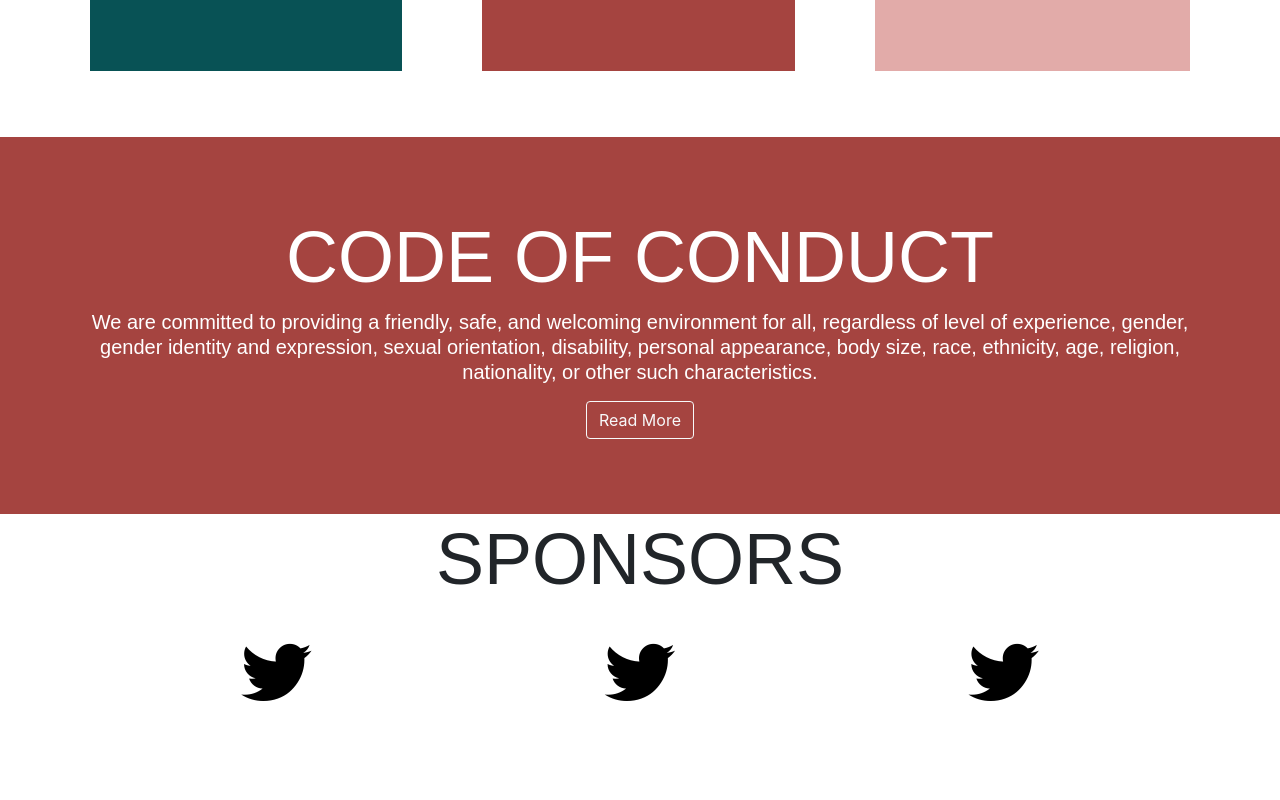
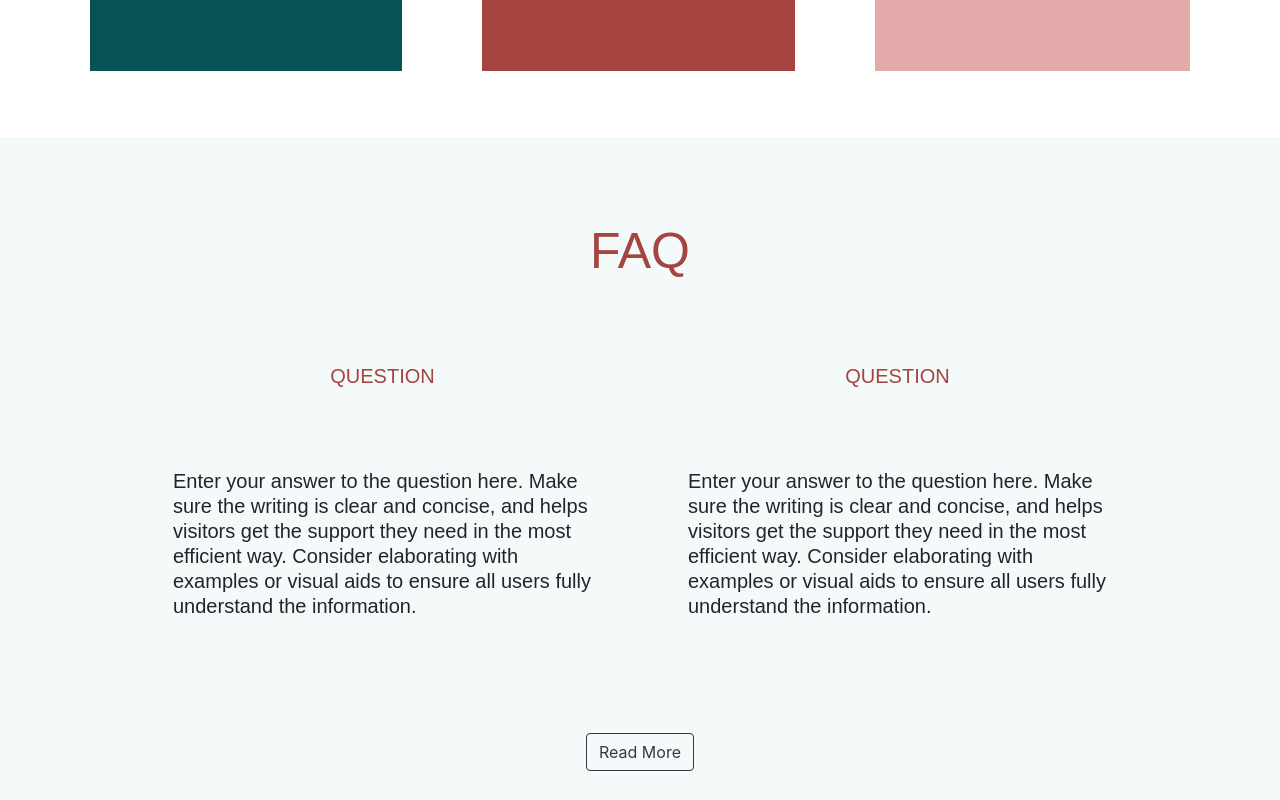
Before and after one commit to scalabridge/website-react, a React (Create React App) app: page / in a window 1280 px wide. Shown: the part 2100-2900 px from the top of the page. Built offline with nearby package versions, Linux system fonts and the light colour scheme; a web font is replaced by a local one.

Commit message:
add faq section

```diff
--- a/src/App.css
+++ b/src/App.css
@@ -92,6 +92,11 @@
     max-width: 100%
 }
 
+.faq {
+    background-color: #F4FAFA;
+    padding: 75px;
+}
+
 .code-of-conduct {
     background-color: #A54440;
     padding: 75px;
@@ -109,6 +114,10 @@
 }
 
 /* Tags */
+
+.text-red {
+    color: #A54440;
+}
 
 img {
     max-width: 100%;
--- a/src/App.js
+++ b/src/App.js
@@ -3,6 +3,7 @@ import './App.css';
 import Navbar from "./Navbar";
 import ImageCard from "./ImageCard";
 import LargeImageCard from "./LargeImageCard";
+import FrequentlyAQ from "./FrequentlyAQ";
 import CodeOfConduct from "./CodeOfConduct";
 import Sponsors from "./Sponsors";
 
@@ -28,6 +29,7 @@ function App() {
                     <ImageCard topText="SUPPORT" bottomText ="Reinforcing our Commitment" image="card2.png" bgColor="#A54440"/>
                     <ImageCard topText="EDUCATION" bottomText ="One Step at a Time" image="card3.png" bgColor="#E2ABA9"/>
                 </div>
+                <FrequentlyAQ />
                 <CodeOfConduct/>
                 <Sponsors/>
             </div>
--- /dev/null
+++ b/src/FrequentlyAQ.js
@@ -0,0 +1,20 @@
+import React from 'react';
+
+export default function FrequentlyAQ() {
+    return (
+        <div className="faq text-center">
+            <h2 className="p-2 text-red">FAQ</h2>
+            <div className="flex-container">
+                <div>
+                    <p className="p-3 text-center text-red">QUESTION</p>
+                    <p className="p-5 text-left">Enter your answer to the question here. Make sure the writing is clear and concise, and helps visitors get the support they need in the most efficient way. Consider elaborating with examples or visual aids to ensure all users fully understand the information.</p>
+                </div>
+                <div>
+                    <p className="p-3 text-center text-red">QUESTION</p>
+                    <p className="p-5 text-left">Enter your answer to the question here. Make sure the writing is clear and concise, and helps visitors get the support they need in the most efficient way. Consider elaborating with examples or visual aids to ensure all users fully understand the information.</p>
+                </div>
+            </div>
+            <button type="button" className="btn btn-outline-dark text-center">Read More</button>
+        </div>
+    )
+}
```
